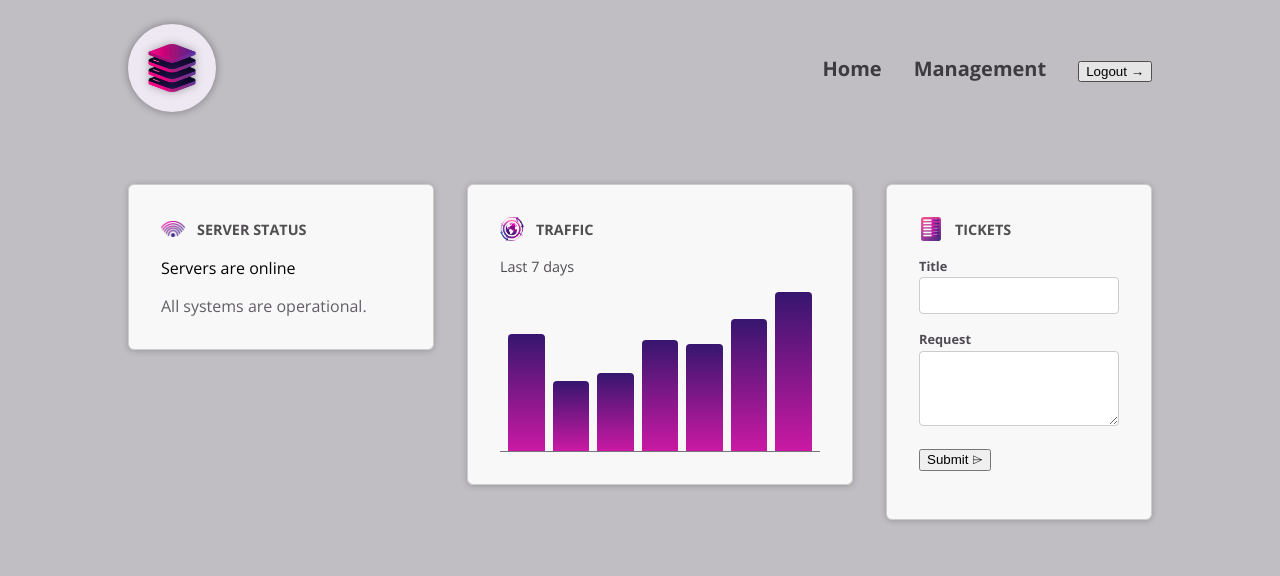
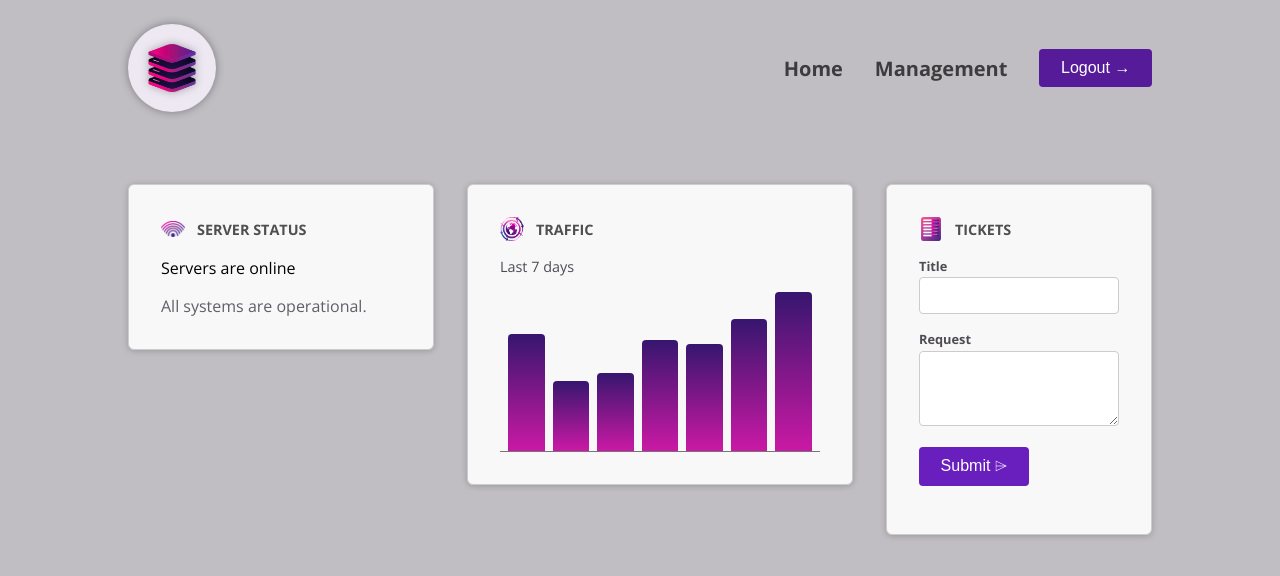
Before and after one commit to rreiniks/Angular-learning2024, an Angular app: page / in a window 1280 px wide. In both pictures the pointer is over the button 1115 px from the left and 71 px from the top of the page. Shown: the top 576 px of the page. Built offline with nearby package versions, Linux system fonts and the light colour scheme.

Commit message:
Fixed button styling

```diff
--- a/src/app/dashboard/tickets/new-ticket/new-ticket.component.html
+++ b/src/app/dashboard/tickets/new-ticket/new-ticket.component.html
@@ -8,7 +8,9 @@
   <p>
     <button appButton>
       Submit
-      <span ngProjectAs="icon">⌲</span>
+      <span ngProjectAs="icon">
+        ⌲
+      </span>
     </button>
   </p>
 </form>
--- a/src/app/dashboard/tickets/new-ticket/new-ticket.component.ts
+++ b/src/app/dashboard/tickets/new-ticket/new-ticket.component.ts
@@ -1,10 +1,11 @@
 import { Component } from '@angular/core';
 import { ControlComponent } from "../../../shared/control/control.component";
+import { ButtonComponent } from '../../../shared/button/button.component';
 
 @Component({
   selector: 'app-new-ticket',
   standalone: true,
-  imports: [ControlComponent],
+  imports: [ControlComponent, ButtonComponent],
   templateUrl: './new-ticket.component.html',
   styleUrl: './new-ticket.component.css'
 })
--- a/src/app/shared/button/button.component.css
+++ b/src/app/shared/button/button.component.css
@@ -1,4 +1,4 @@
-button {
+:host {
     display: inline-block;
     padding: 0.65rem 1.35rem;
     border-radius: 0.25rem;
@@ -10,7 +10,7 @@
     border: none;
   }
 
-  button:hover {
+  :host:hover {
     background-color: #551b98;
   }
 
@@ -20,6 +20,6 @@
     transition: transform 0.2s ease-in-out;
   }
 
-  button:hover .icon {
+  :host:hover .icon {
     transform: translateX(4px);
   }
```
